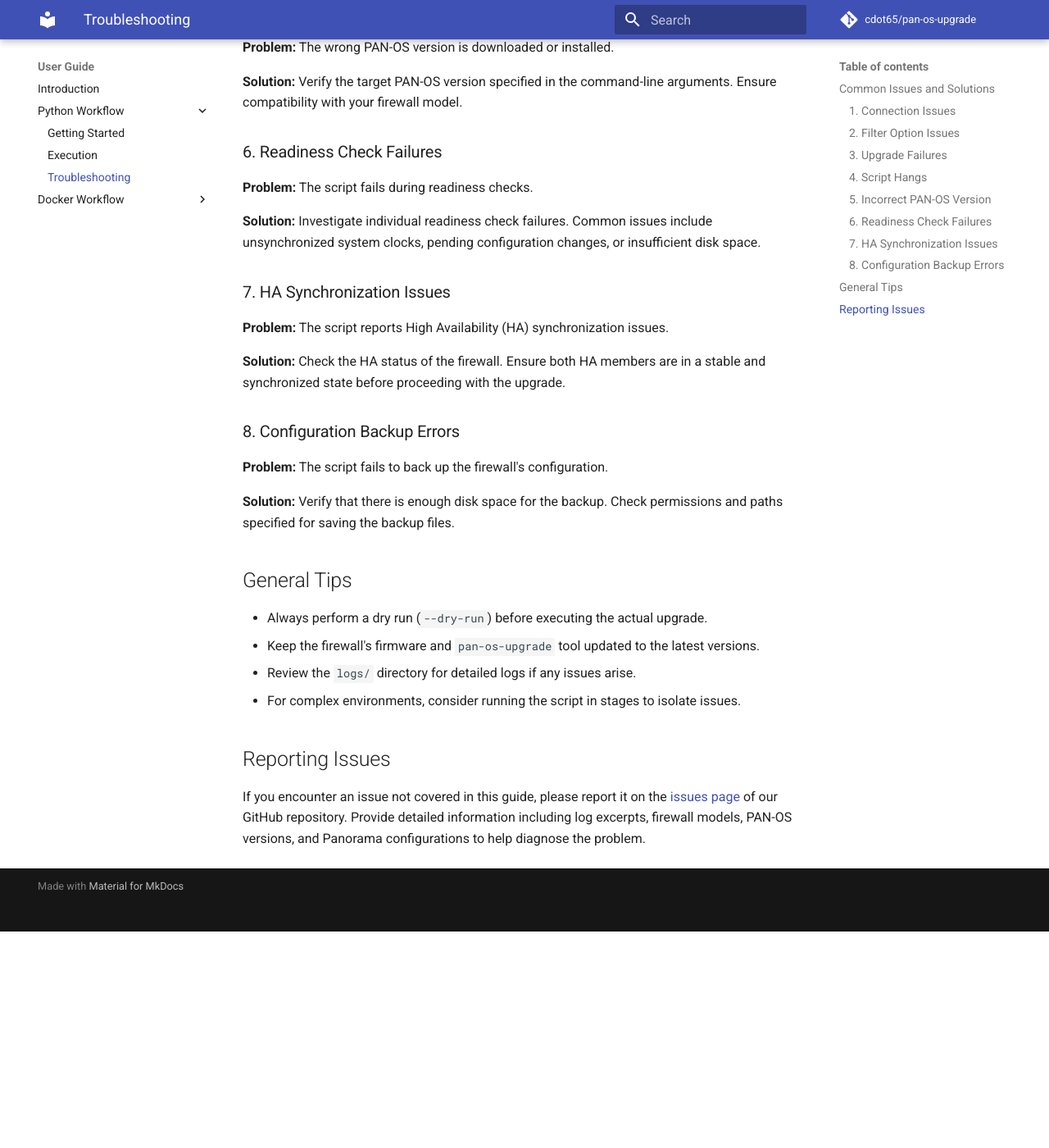
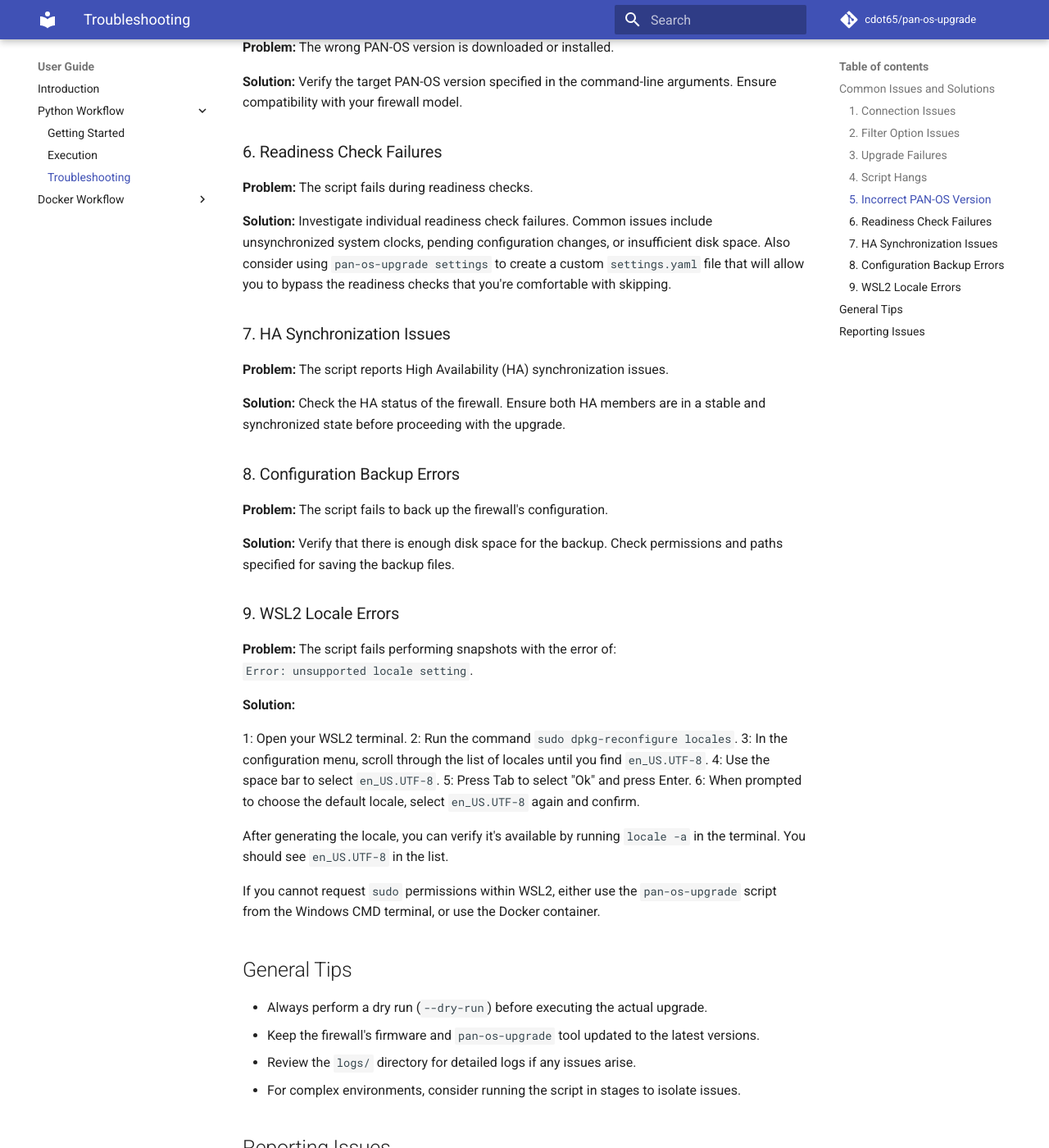
Before and after one commit to cdot65/pan-os-upgrade, an MkDocs documentation site: the page built from docs/user-guide/python/troubleshooting.md, in a window 1280 px wide and 1400 px high, scrolled down 1105 px. Shown: the whole window at 82% size. Built offline with MkDocs 1.6.1 and Material for MkDocs 9.7.7, drawn with Linux system fonts in a browser that asks for light colours; comment, search, counter and statistics services are not loaded; before the commit the page ends 2241 px from its top, so only the background shows below that.

Commit message:
added troubleshooting section for WSL2 issues

```diff
--- a/docs/user-guide/python/troubleshooting.md
+++ b/docs/user-guide/python/troubleshooting.md
@@ -38,7 +38,7 @@ Encountering issues while using the `pan-os-upgrade` tool is not uncommon, espec
 
 **Problem:** The script fails during readiness checks.
 
-**Solution:** Investigate individual readiness check failures. Common issues include unsynchronized system clocks, pending configuration changes, or insufficient disk space.
+**Solution:** Investigate individual readiness check failures. Common issues include unsynchronized system clocks, pending configuration changes, or insufficient disk space. Also consider using `pan-os-upgrade settings` to create a custom `settings.yaml` file that will allow you to bypass the readiness checks that you're comfortable with skipping.
 
 ### 7. HA Synchronization Issues
 
@@ -52,6 +52,23 @@ Encountering issues while using the `pan-os-upgrade` tool is not uncommon, espec
 
 **Solution:** Verify that there is enough disk space for the backup. Check permissions and paths specified for saving the backup files.
 
+### 9. WSL2 Locale Errors
+
+**Problem:** The script fails performing snapshots with the error of: `Error: unsupported locale setting`.
+
+**Solution:**
+
+1: Open your WSL2 terminal.
+2: Run the command `sudo dpkg-reconfigure locales`.
+3: In the configuration menu, scroll through the list of locales until you find `en_US.UTF-8`.
+4: Use the space bar to select `en_US.UTF-8`.
+5: Press Tab to select "Ok" and press Enter.
+6: When prompted to choose the default locale, select `en_US.UTF-8` again and confirm.
+
+After generating the locale, you can verify it's available by running `locale -a` in the terminal. You should see `en_US.UTF-8` in the list.
+
+If you cannot request `sudo` permissions within WSL2, either use the `pan-os-upgrade` script from the Windows CMD terminal, or use the Docker container.
+
 ## General Tips
 
 - Always perform a dry run (`--dry-run`) before executing the actual upgrade.
```
